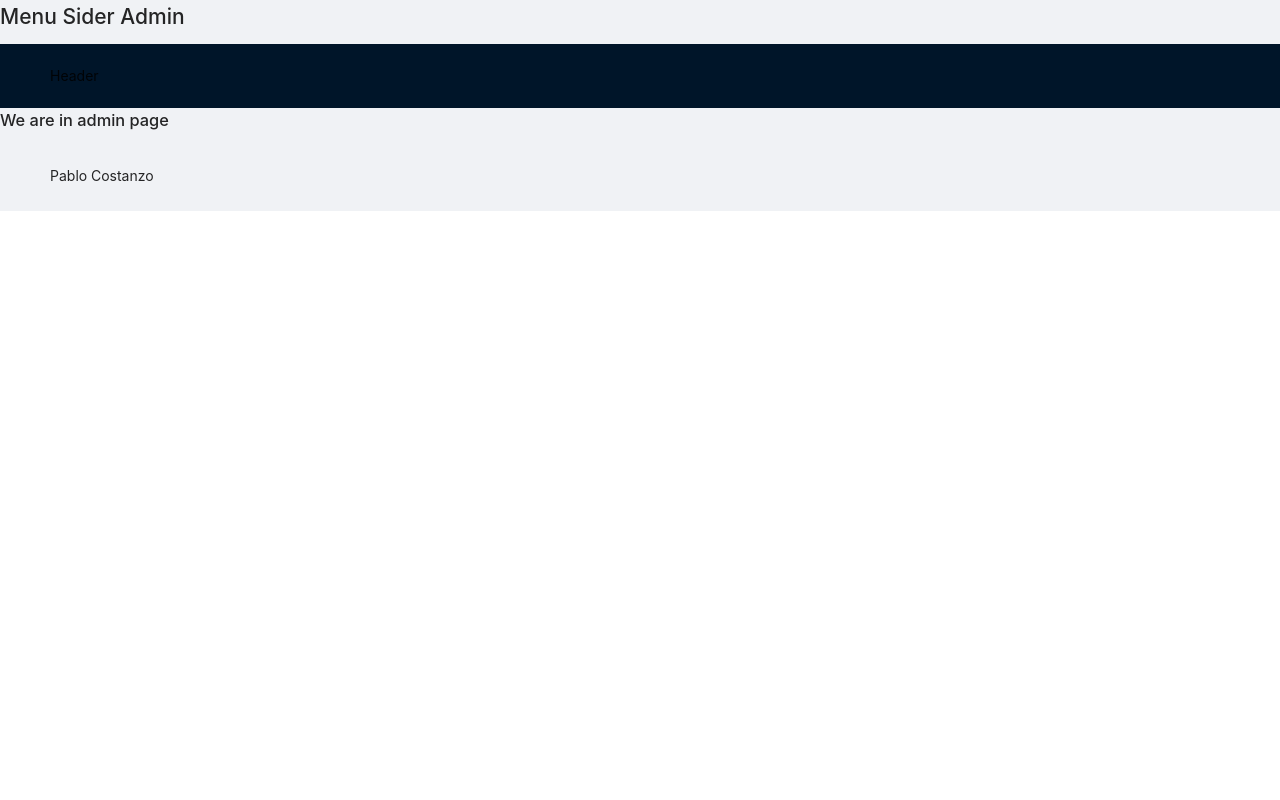
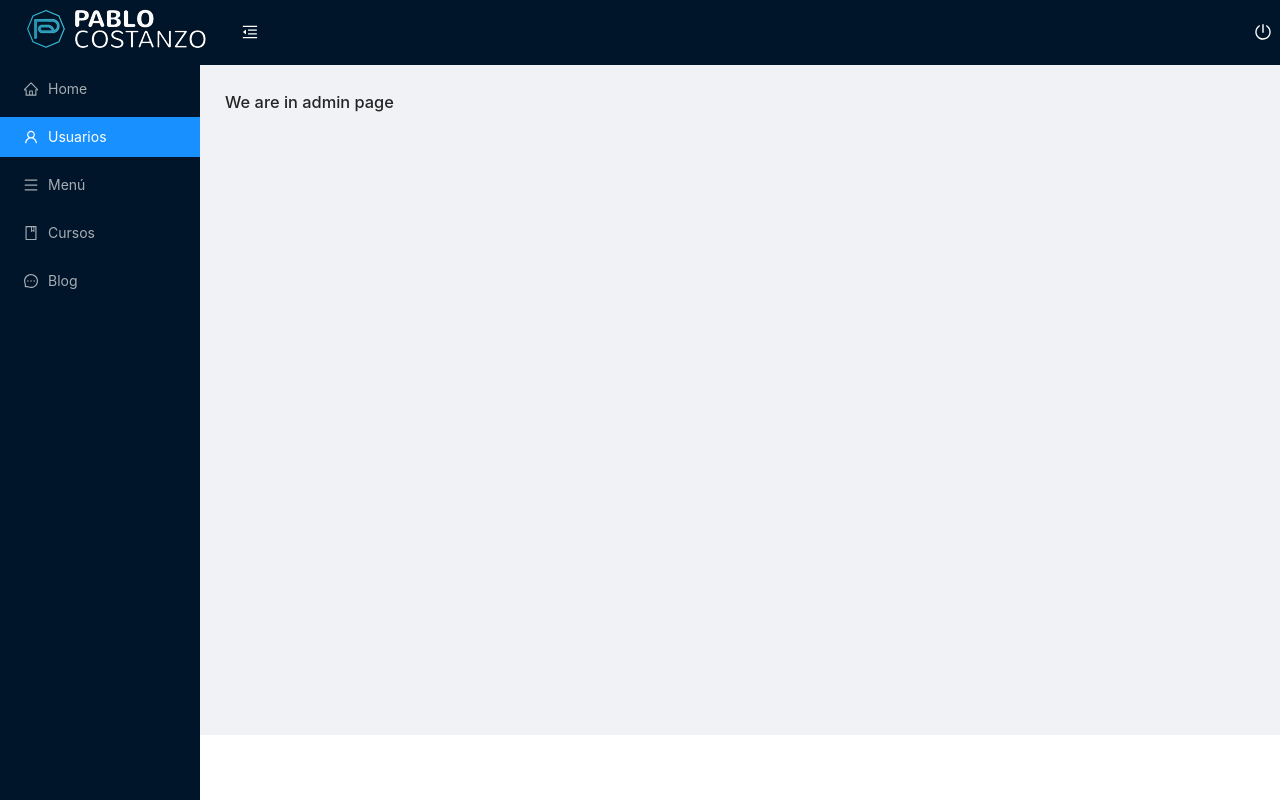
Before and after one commit to costanzopa/own-website-client, a React (Create React App) app: page /admin in a window 1280 px wide. Built offline with nearby package versions, Linux system fonts and the light colour scheme.

Commit message:
Adding admin side and top bars

```diff
--- a/package.json
+++ b/package.json
@@ -3,6 +3,7 @@
   "version": "0.1.0",
   "private": true,
   "dependencies": {
+    "@ant-design/icons": "^4.2.2",
     "@testing-library/jest-dom": "^4.2.4",
     "@testing-library/react": "^9.5.0",
     "@testing-library/user-event": "^7.2.1",
--- /dev/null
+++ b/src/components/Admin/MenuSider/MenuSider.js
@@ -0,0 +1,61 @@
+import React from 'react';
+import { Link, withRouter } from 'react-router-dom';
+import { Layout, Menu } from 'antd';
+import {
+  UserOutlined,
+  MenuOutlined,
+  MessageOutlined,
+  BookOutlined,
+  HomeOutlined,
+} from '@ant-design/icons';
+
+import './MenuSider.scss';
+
+const MenuSider = (props) => {
+  const { menuCollapsed, location } = props;
+  const { Sider } = Layout;
+
+  return (
+    <Sider className="admin-sider" collapsed={menuCollapsed}>
+      <Menu
+        theme="dark"
+        mode="inline"
+        // defaultSelectedKeys={[location.pathname]}
+        defaultSelectedKeys={['/admin/users']}
+      >
+        <Menu.Item key="/admin">
+          <Link to="/admin">
+            <HomeOutlined />
+            <span className="nav-text">Home</span>
+          </Link>
+        </Menu.Item>
+        <Menu.Item key="/admin/users">
+          <Link to="/admin/users">
+            <UserOutlined />
+            <span className="nac-text">Usuarios</span>
+          </Link>
+        </Menu.Item>
+        <Menu.Item key="/admin/menu">
+          <Link to="/admin/menu">
+            <MenuOutlined />
+            <span className="nac-text">Menú</span>
+          </Link>
+        </Menu.Item>
+        <Menu.Item key="/admin/courses">
+          <Link to="/admin/courses">
+            <BookOutlined />
+            <span className="nac-text">Cursos</span>
+          </Link>
+        </Menu.Item>
+        <Menu.Item key="/admin/blog">
+          <Link to="/admin/blog">
+            <MessageOutlined />
+            <span className="nac-text">Blog</span>
+          </Link>
+        </Menu.Item>
+      </Menu>
+    </Sider>
+  );
+};
+
+export default withRouter(MenuSider);
--- /dev/null
+++ b/src/components/Admin/MenuSider/MenuSider.scss
@@ -0,0 +1,9 @@
+@import '../../../scss/index.scss';
+
+.admin-sider {
+  position: fixed;
+  left: 0;
+  top: 65px;
+  height: 100vh;
+  overflow: auto;
+}
--- /dev/null
+++ b/src/components/Admin/MenuSider/index.js
@@ -0,0 +1 @@
+export { default } from './MenuSider.js';
--- /dev/null
+++ b/src/components/Admin/MenuTopBar/MenuTopBar.js
@@ -0,0 +1,34 @@
+import React from 'react';
+import {
+  MenuUnfoldOutlined,
+  PoweroffOutlined,
+  MenuFoldOutlined,
+} from '@ant-design/icons';
+import { Button } from 'antd';
+import AppLogo from '../../../assets/png/app-logo.png';
+
+import './MenuTopBar.scss';
+
+export default function MenuTopBar(props) {
+  const { menuCollapsed, setMenuCollapsed } = props;
+
+  return (
+    <div className="menu-top-bar">
+      <div className="menu-top-bar__left">
+        <img src={AppLogo} alt="Pablo Agustin Costanzo" />
+        <Button
+          type="link"
+          onClick={() => setMenuCollapsed(!menuCollapsed)}
+          icon={menuCollapsed ? <MenuUnfoldOutlined /> : <MenuFoldOutlined />}
+        />
+      </div>
+      <div className="menu-top-bar__right">
+        <Button
+          type="link"
+          onClick={() => console.log('Hola')}
+          icon={<PoweroffOutlined />}
+        />
+      </div>
+    </div>
+  );
+}
--- /dev/null
+++ b/src/components/Admin/MenuTopBar/MenuTopBar.scss
@@ -0,0 +1,29 @@
+@import '../../../scss/index.scss';
+
+.menu-top-bar {
+  display: flex;
+
+  button {
+    color: $font-light;
+
+    &:hover {
+      color: $primary-color;
+    }
+    &:focus,
+    &:active {
+      color: $font-light;
+    }
+  }
+
+  &__left {
+    &-logo {
+      width: 200px;
+      padding: 0 10px;
+    }
+  }
+
+  &__right {
+    position: absolute;
+    right: 1px;
+  }
+}
--- /dev/null
+++ b/src/components/Admin/MenuTopBar/index.js
@@ -0,0 +1 @@
+export { default } from './MenuTopBar.js';
--- a/src/layouts/LayoutAdmin.js
+++ b/src/layouts/LayoutAdmin.js
@@ -1,22 +1,33 @@
-import React from 'react';
+import React, { useState } from 'react';
 import { Layout } from 'antd';
 import LayoutRoutes from './LayoutRoutes.js';
 
 import './LayoutAdmin.scss';
+import MenuTopBar from '../components/Admin/MenuTopBar';
+import MenuSider from '../components/Admin/MenuSider';
 
 const LayoutAdmin = (props) => {
   const { routes } = props;
+  const [menuCollapsed, setMenuCollapsed] = useState(false);
   const { Header, Content, Footer } = Layout;
 
   return (
     <Layout>
-      <h2>Menu Sider Admin</h2>
-      <Layout>
-        <Header>Header</Header>
-        <Content>
+      <Layout
+        className="layout-admin"
+        style={{ marginLeft: menuCollapsed ? '80px' : '200px' }}
+      >
+        <MenuSider menuCollapsed={menuCollapsed} />
+        <Header className="header">
+          <MenuTopBar
+            menuCollapsed={menuCollapsed}
+            setMenuCollapsed={setMenuCollapsed}
+          />
+        </Header>
+        <Content className="content">
           <LayoutRoutes routes={routes} />
         </Content>
-        <Footer>Pablo Costanzo</Footer>
+        <Footer className="footer">Pablo Costanzo</Footer>
       </Layout>
     </Layout>
   );
--- a/src/layouts/LayoutAdmin.scss
+++ b/src/layouts/LayoutAdmin.scss
@@ -0,0 +1,24 @@
+@import '../scss/index.scss';
+
+.layout-admin {
+  transition: margin-left 0.2s;
+
+  .header {
+    position: fixed;
+    top: 0;
+    left: 0;
+    width: 100%;
+    display: flex;
+    padding: 0;
+    height: 65px;
+  }
+
+  .content {
+    min-height: calc(100vh - 65px);
+    padding: 90px 25px 25px 25px;
+  }
+
+  .footer {
+    padding: 20px;
+  }
+}
--- a/src/scss/index.scss
+++ b/src/scss/index.scss
@@ -0,0 +1 @@
+@import './variables';
```
Also changed, not shown: src/assets/png/app-logo.png (added).
